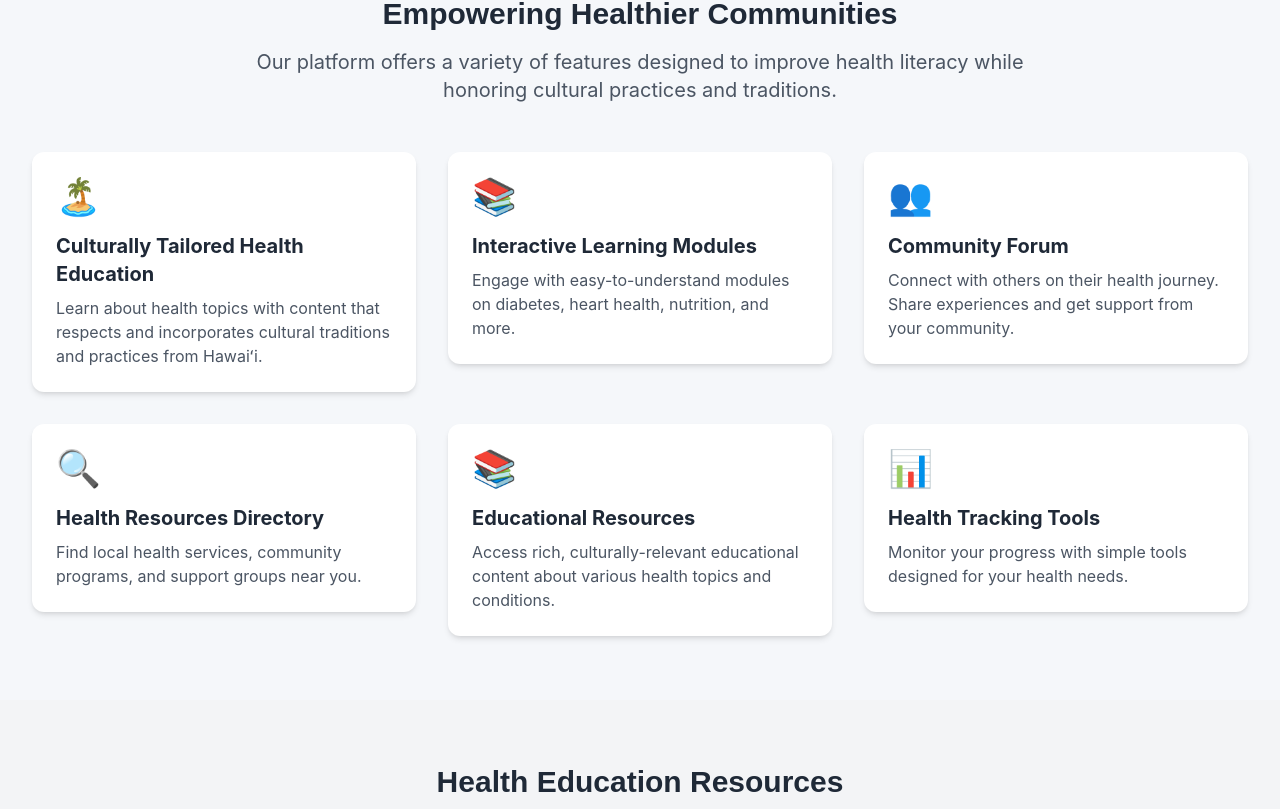
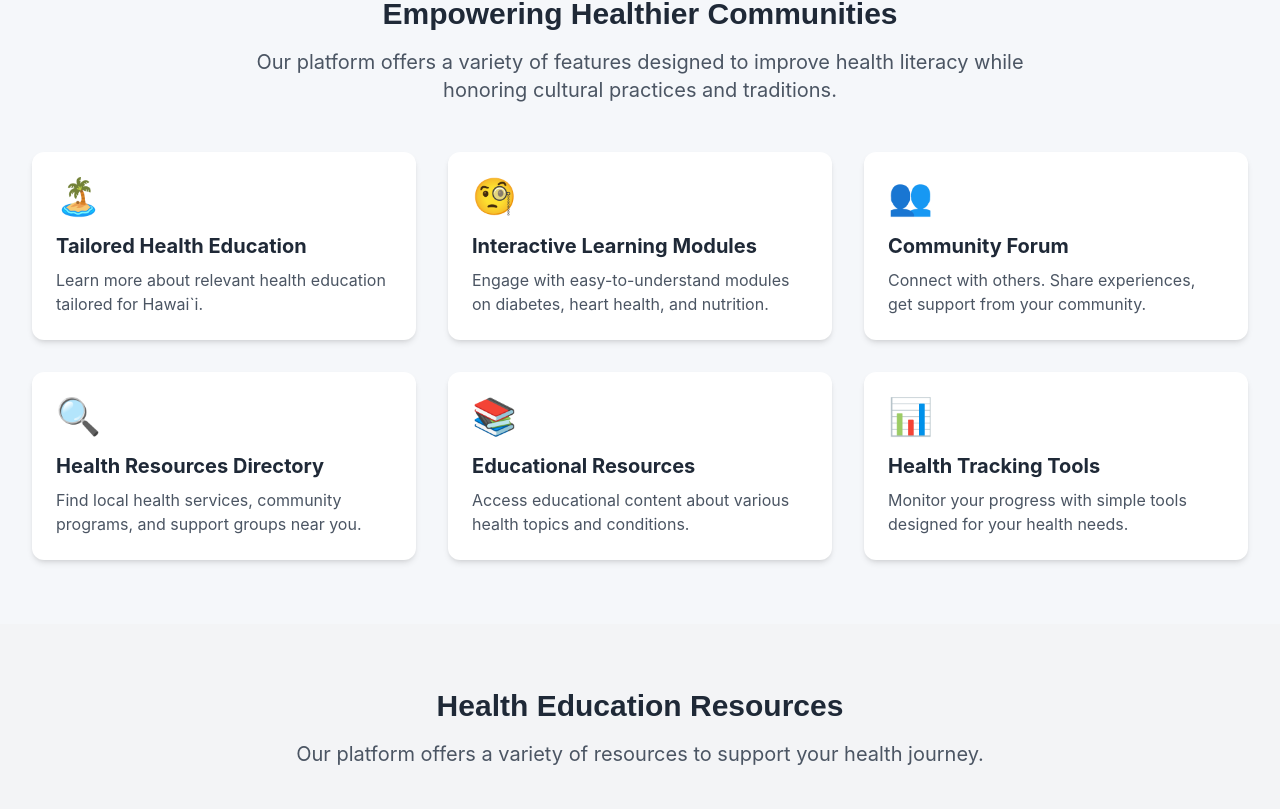
Before and after one commit to thebestjosh/SWITCH-x-ICSpark-Hackathon-Project, a React (Create React App) app: page / in a window 1280 px wide. Shown: the part 522-1331 px from the top of the page. Built offline with nearby package versions, Linux system fonts and the light colour scheme.

Commit message:
Fix home page

```diff
--- a/src/pages/HomePage.tsx
+++ b/src/pages/HomePage.tsx
@@ -20,20 +20,20 @@ const HomePage: React.FC = () => {
 
   const features = [
     {
-      title: 'Culturally Tailored Health Education',
-      description: 'Learn about health topics with content that respects and incorporates cultural traditions and practices from Hawaiʻi.',
+      title: 'Tailored Health Education',
+      description: 'Learn more about relevant health education tailored for Hawai`i. ',
       icon: '🏝️',
       link: '/learn'
     },
     {
       title: 'Interactive Learning Modules',
-      description: 'Engage with easy-to-understand modules on diabetes, heart health, nutrition, and more.',
-      icon: '📚',
+      description: 'Engage with easy-to-understand modules on diabetes, heart health, and nutrition.',
+      icon: '🧐',
       link: '/learn'
     },
     {
       title: 'Community Forum',
-      description: 'Connect with others on their health journey. Share experiences and get support from your community.',
+      description: 'Connect with others. Share experiences, get support from your community.',
       icon: '👥',
       link: '/forum'
     },
@@ -45,7 +45,7 @@ const HomePage: React.FC = () => {
     },
     {
       title: 'Educational Resources',
-      description: 'Access rich, culturally-relevant educational content about various health topics and conditions.',
+      description: 'Access educational content about various health topics and conditions.',
       icon: '📚',
       link: '/learn'
     },
```
